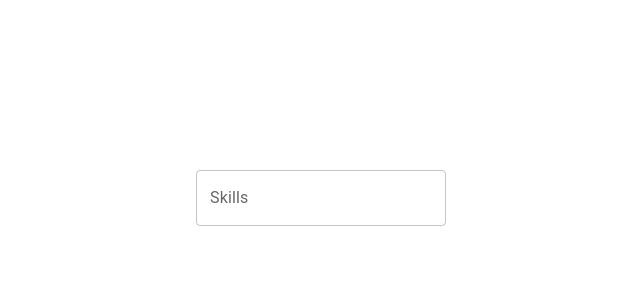
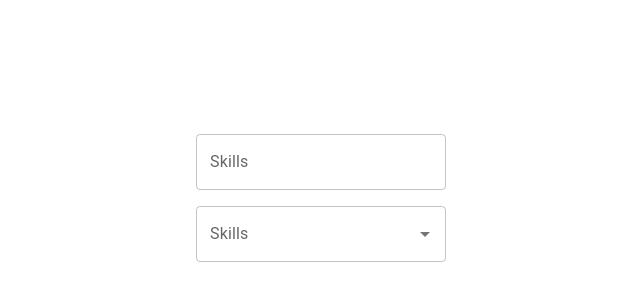
Before and after one commit to Chandraprakash-Darji/reactjs-learning, a React (Create React App) app in the folder react-material-ui/: page / in a window 1280 px wide. Shown: the part 232-532 px from the top of the page, without its empty margins (319-959 px from the left). Built offline with nearby package versions, Linux system fonts and the light colour scheme.

Commit message:
Auto Complete with Array of Objects

```diff
--- a/react-material-ui/src/components/MuiAutocomplete.tsx
+++ b/react-material-ui/src/components/MuiAutocomplete.tsx
@@ -1,15 +1,23 @@
 import { Autocomplete, Stack, TextField } from "@mui/material";
 import { useState } from "react";
 
-
+type Skill = {
+  id: number;
+  label: string;
+};
 
 const skills = ["Html", "CSS", "Javascript", "TypeScript", "React"];
 
-
+const skillsOption = skills.map((skill, index) => ({
+  id: index + 1,
+  label: skill,
+}));
 
 const MuiAutocomplete = () => {
   const [value, setValue] = useState<string | null>(null);
-  console.log({ value });
+
+  const [skill, setSkill] = useState<Skill | null>(null);
+  console.log({ skill });
   return (
     <Stack spacing={2} width="250px">
       <Autocomplete
@@ -19,6 +27,12 @@ const MuiAutocomplete = () => {
         onChange={(_event: any, newVal: string | null) => setValue(newVal)}
         freeSolo
       />
+      <Autocomplete
+        options={skillsOption}
+        renderInput={(parmas) => <TextField {...parmas} label="Skills" />}
+        value={skill}
+        onChange={(_event: any, newVal: Skill | null) => setSkill(newVal)}
+      />
     </Stack>
   );
 };
```
